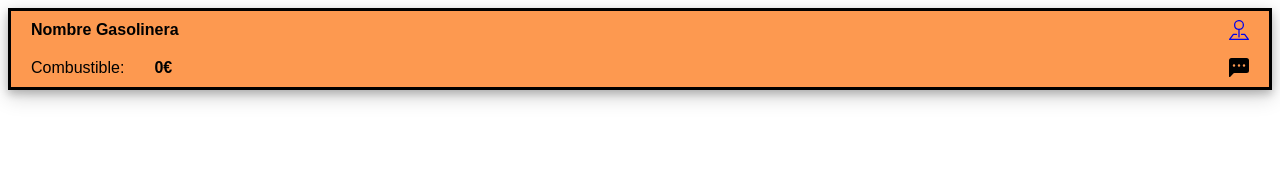
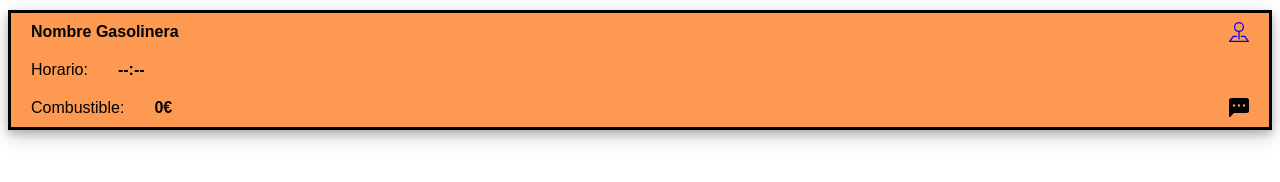
Before and after one commit to OscarBellon/CheapStop, a plain HTML site: page Componentes/Gasolinera/gasolinera.html in a window 1280 px wide. Drawn offline with Linux system fonts and the light colour scheme.

Commit message:
cambios en divs de gasolineras

```diff
--- a/Componentes/Gasolinera/gasolinera.html
+++ b/Componentes/Gasolinera/gasolinera.html
@@ -14,6 +14,12 @@
         </div>
         <div class="linea">
             <div class="precio">
+                <p class="tituloc">Horario:</p>
+                <p class="coste" id="horarioGasolinera">--:--</p>
+            </div>
+        </div>
+        <div class="linea">
+            <div class="precio">
                 <p class="tituloc" id="tipoGasolinaTexto">Combustible:</p>
                 <p class="coste" id="precioGasolina">0€</p>
             </div>
--- a/Componentes/Gasolinera/gasolineras.css
+++ b/Componentes/Gasolinera/gasolineras.css
@@ -6,6 +6,7 @@
     box-shadow: 0 4px 8px 0 rgba(0, 0, 0, 0.2), 0 6px 20px 0 rgba(0, 0, 0, 0.19);
     position: relative;
     z-index: 1;
+    margin-top: 10px;
 }
 
 .linea{
--- a/scripts/gasolineras.js
+++ b/scripts/gasolineras.js
@@ -96,6 +96,7 @@ export function pushMarcadorInformacion(markers,infoGasolinera,map,iconGas,lista
         doc.getElementById("precioGasolina").textContent = infoGasolinera[combustible[combustibleIndice]] + " €";
         doc.getElementById("maps").href=ParsearUbcicacion(infoGasolinera["Dirección"],infoGasolinera["C.P."]);
         doc.getElementById("tipoGasolinaTexto").textContent=combustible[combustibleIndice];
+        doc.getElementById("horarioGasolinera").textContent=infoGasolinera.Horario;
         let cont= doc.querySelector("html").innerHTML
         let gasolinera={gasNombre: infoGasolinera["Rótulo"],gasPrecio:infoGasolinera[combustible[combustibleIndice]],html: cont}
         marcador.bindPopup(cont,{minWidth: 500}).openPopup();
```
